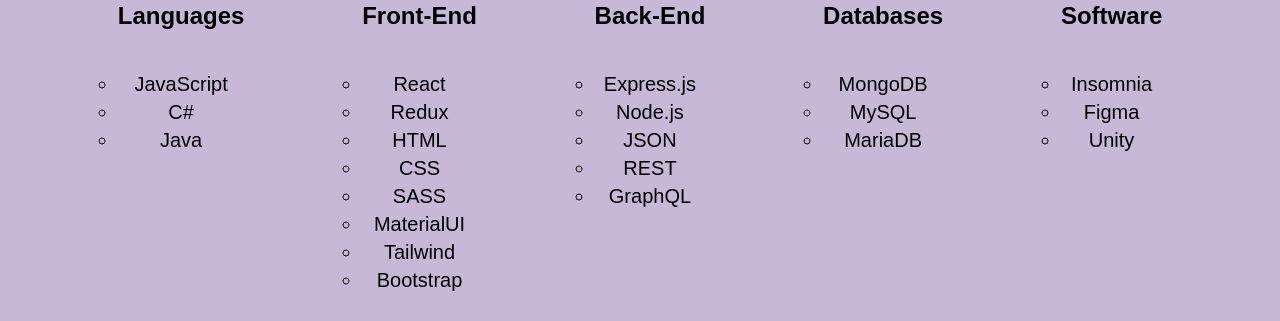
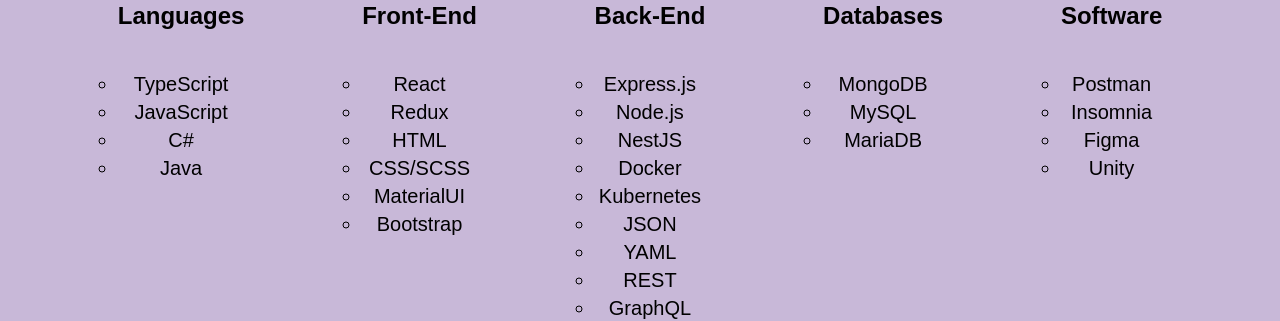
Before and after one commit to Fikcup/react-portfolio, a React (Create React App) app: page /#/resume in a window 1280 px wide. Shown: the part 624-945 px from the top of the page. Built offline with nearby package versions, Linux system fonts and the light colour scheme; a web font is replaced by a local one.

Commit message:
docs : updated languages

```diff
--- a/src/components/Resume/index.js
+++ b/src/components/Resume/index.js
@@ -18,6 +18,7 @@
                 <div className="languageList">
                     <h3 className="languageSection">Languages</h3>
                     <ul>
+                        <li>TypeScript</li>
                         <li>JavaScript</li>
                         <li>C#</li>
                         <li>Java</li>
@@ -30,10 +31,8 @@
                         <li>React</li>
                         <li>Redux</li>
                         <li>HTML</li>
-                        <li>CSS</li>
-                        <li>SASS</li>
+                        <li>CSS/SCSS</li>
                         <li>MaterialUI</li>
-                        <li>Tailwind</li>
                         <li>Bootstrap</li>
                     </ul>
                 </div>
@@ -43,7 +42,11 @@
                     <ul>
                         <li>Express.js</li>
                         <li>Node.js</li>
+                        <li>NestJS</li>
+                        <li>Docker</li>
+                        <li>Kubernetes</li>
                         <li>JSON</li>
+                        <li>YAML</li>
                         <li>REST</li>
                         <li>GraphQL</li>
                     </ul>
@@ -61,6 +64,7 @@
                 <div className="languageList">
                     <h3 className="languageSection">Software</h3>
                     <ul>
+                        <li>Postman</li>
                         <li>Insomnia</li>
                         <li>Figma</li>
                         <li>Unity</li>
```
